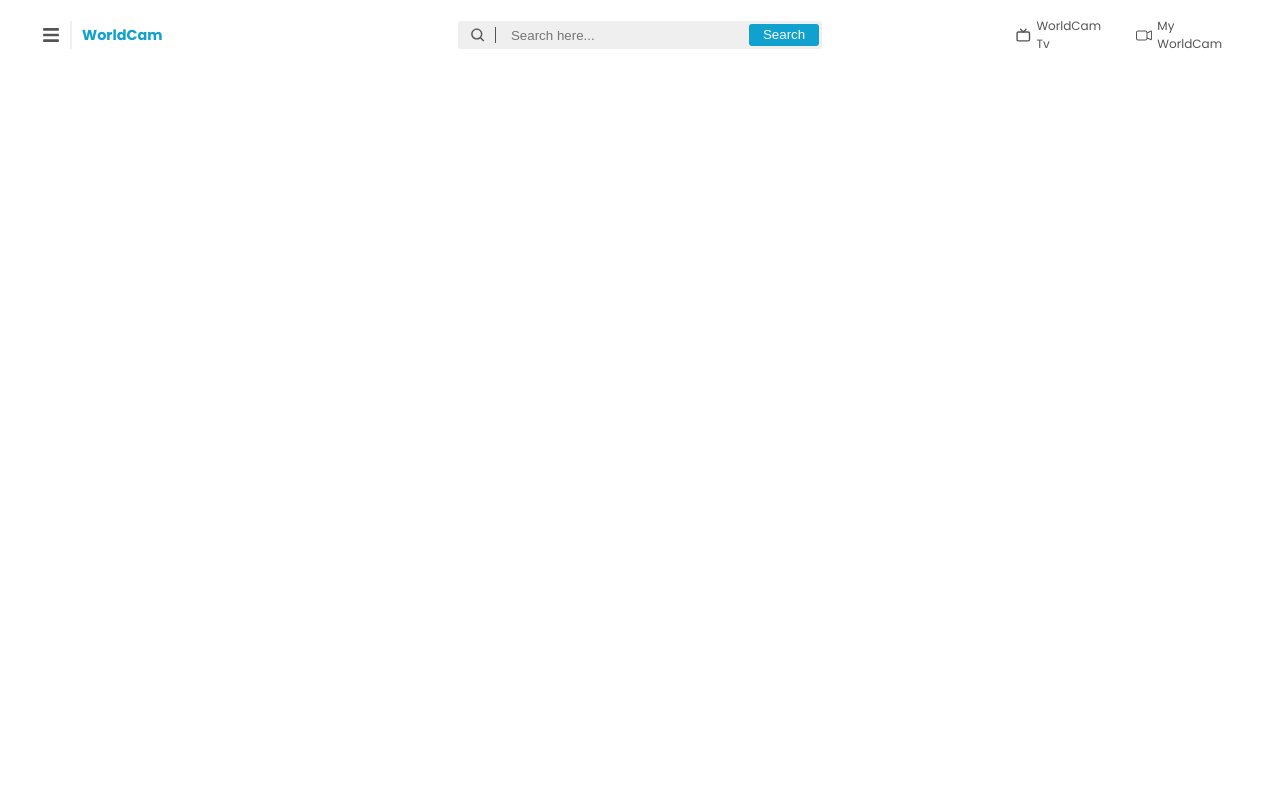
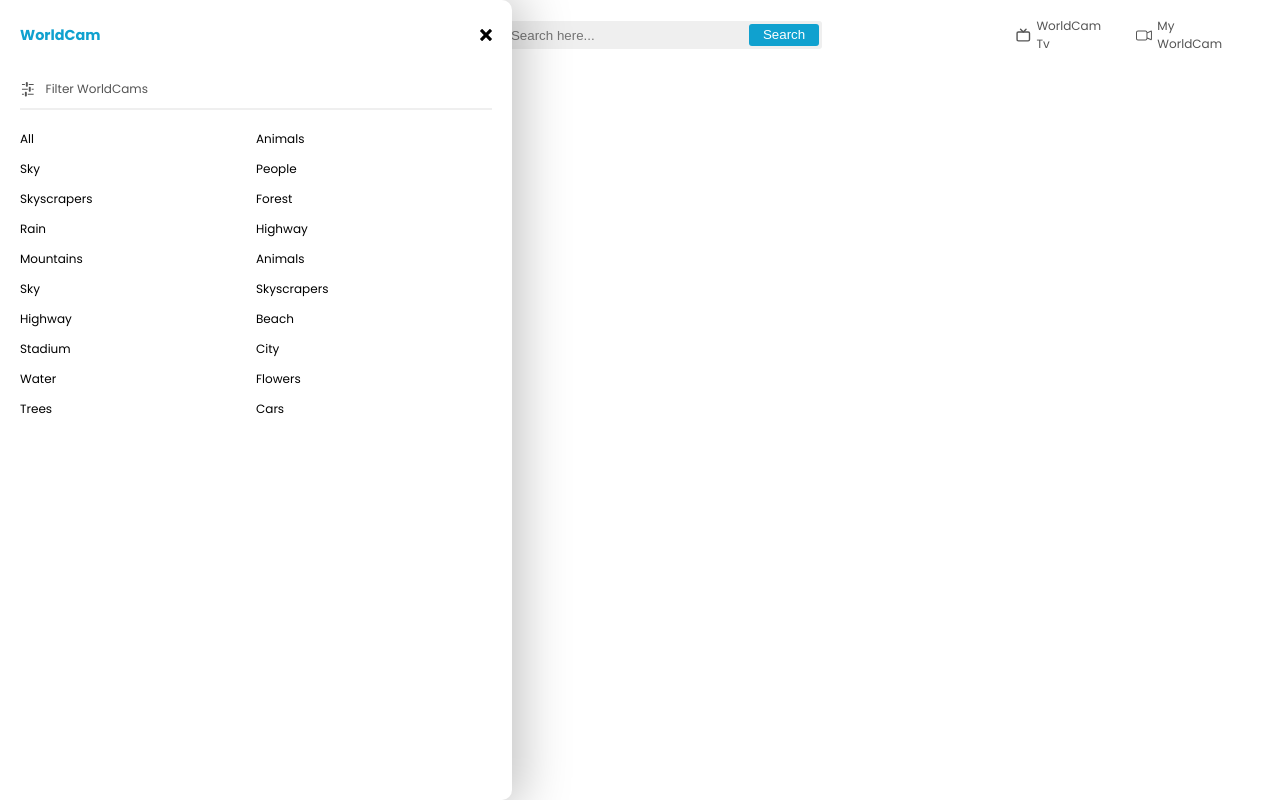
Before and after one commit to Byiringiro-saad/Earth-Cam, a Next.js app: page / in a window 1280 px wide. Both pictures are taken after a click on the icon 51 px from the left and 35 px from the top of the page. Built offline with nearby package versions, Linux system fonts and the light colour scheme.

Commit message:
nav and sidebar

```diff
--- a/components/nav/nav.jsx
+++ b/components/nav/nav.jsx
@@ -1,4 +1,4 @@
-import React from "react";
+import React, { useState } from "react";
 import Link from "next/link";
 
 import { FaBars } from "react-icons/fa";
@@ -7,12 +7,20 @@
 import { BsCameraVideo } from "react-icons/bs";
 
 import styles from "./nav.module.css";
+import Sidebar from "../sidebar/sidebar";
 
 const Nav = () => {
+  const [sidebar, setSidebar] = useState(false);
+
+  const handleSidebar = () => {
+    setSidebar(!sidebar);
+  };
+
   return (
     <div className={styles.container}>
+      {sidebar ? <Sidebar close={handleSidebar} /> : null}
       <div className={styles.left}>
-        <div className={styles.bars}>
+        <div className={styles.bars} onClick={handleSidebar}>
           <FaBars className={styles.icon} />
         </div>
         <Link href="/">WorldCam</Link>
--- /dev/null
+++ b/components/sidebar/sidebar.jsx
@@ -0,0 +1,50 @@
+import React from "react";
+
+import { ImCross } from "react-icons/im";
+import { GoSettings } from "react-icons/go";
+
+import styles from "./sidebar.module.css";
+
+const Sidebar = ({ close }) => {
+  return (
+    <div className={styles.all}>
+      <div className={styles.container}>
+        <div className={styles.top}>
+          <p className={styles.title}>WorldCam</p>
+          <ImCross className={styles.icon} onClick={() => close()} />
+        </div>
+        <div className={styles.content}>
+          <div className={styles.header}>
+            <GoSettings className={styles.icon} />
+            <p>Filter WorldCams</p>
+          </div>
+          <ul className={styles.list}>
+            <li>All</li>
+            <li>Animals</li>
+            <li>Sky</li>
+            <li>People</li>
+            <li>Skyscrapers</li>
+            <li>Forest</li>
+            <li>Rain</li>
+            <li>Highway</li>
+            <li>Mountains</li>
+            <li>Animals</li>
+            <li>Sky</li>
+            <li>Skyscrapers</li>
+            <li>Highway</li>
+            <li>Beach</li>
+            <li>Stadium</li>
+            <li>City</li>
+            <li>Water</li>
+            <li>Flowers</li>
+            <li>Trees</li>
+            <li>Cars</li>
+          </ul>
+        </div>
+      </div>
+      <div className={styles.close} onClick={() => close()}></div>
+    </div>
+  );
+};
+
+export default Sidebar;
--- /dev/null
+++ b/components/sidebar/sidebar.module.css
@@ -0,0 +1,81 @@
+.all {
+  width: 100%;
+  height: 100vh;
+  position: fixed;
+  top: 0;
+  left: 0;
+  z-index: 10;
+}
+
+.close {
+  width: 100%;
+  height: 100%;
+  z-index: -1;
+}
+
+.container {
+  width: 40%;
+  height: 100%;
+  position: absolute;
+  top: 0;
+  left: 0;
+  z-index: 1;
+  background: var(--white);
+  box-shadow: 5px 2px 50px 4px rgba(0, 0, 0, 0.25);
+  border-radius: 0px 10px 10px 0px;
+  padding: 0 20px;
+}
+
+.container .top {
+  width: 100%;
+  height: 70px;
+  display: flex;
+  flex-direction: row;
+  align-items: center;
+  justify-content: space-between;
+}
+
+.container .top .title {
+  font-size: 1.2em;
+  font-weight: bold;
+  color: var(--blue);
+}
+
+.container .content {
+  width: 100%;
+  height: auto;
+}
+
+.container .content .header {
+  width: 100%;
+  height: 40px;
+  display: flex;
+  flex-direction: row;
+  align-items: center;
+  justify-content: flex-start;
+  border-bottom: 2px solid var(--gray);
+}
+
+.container .content .header {
+  color: var(--black);
+}
+
+.container .content .header .icon {
+  font-size: 1.3em;
+  transform: rotate(90deg);
+  margin: 0 10px 0 0;
+}
+
+.container .content .list {
+  width: 100%;
+  height: auto;
+  display: grid;
+  grid-template-columns: repeat(2, 1fr);
+  margin-top: 20px;
+}
+
+.container .content .list li {
+  list-style: none;
+  height: 30px;
+  cursor: pointer;
+}
--- a/pages/_document.js
+++ b/pages/_document.js
@@ -6,7 +6,7 @@
     return (
       <Html lang="en">
         <Head>
-          <title>Earth-Cam</title>
+          <title>WorldCam</title>
         </Head>
         <body>
           <Main />
```
